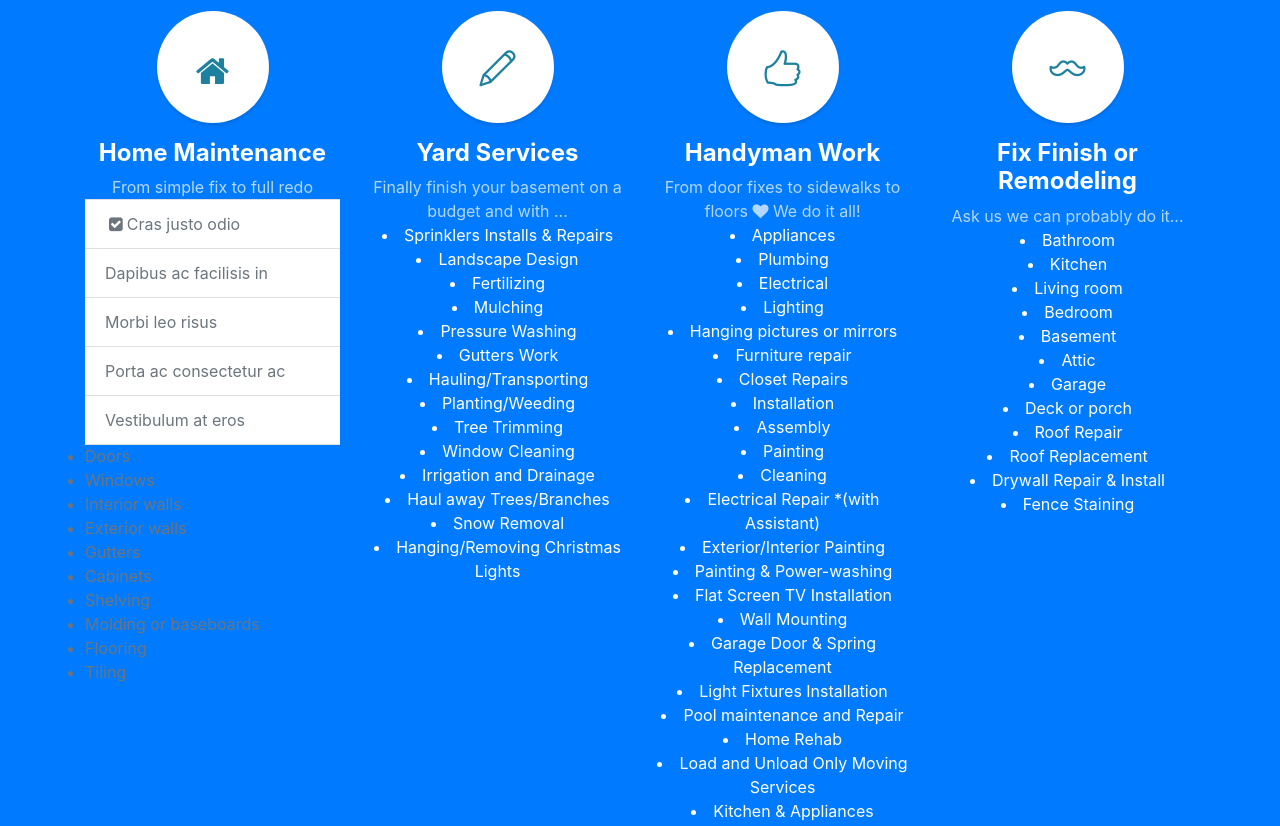
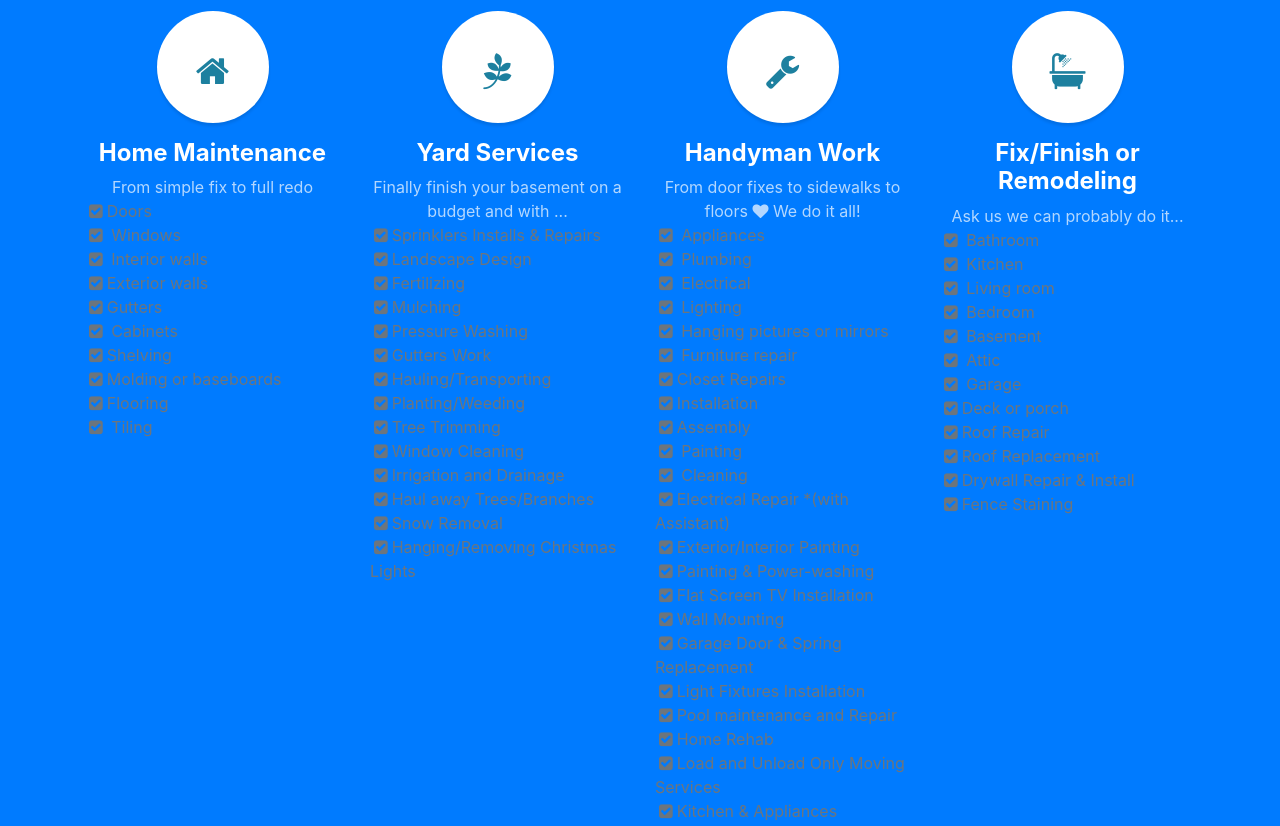
Before and after one commit to murffious/Deseret-Handyman-LLC, a website with bundled scripts: page index.html in a window 1280 px wide. Shown: the part 2180-3006 px from the top of the page. Built offline with nearby package versions, Linux system fonts and the light colour scheme; files whose address does not match are found by name.

Commit message:
done with v1 minus portfolio work add ons with pics

```diff
--- a/css/custom.css
+++ b/css/custom.css
@@ -60,15 +60,16 @@ ul.services-list li {
   background-size: cover;
   max-height: 370.25px;
 }
-
+/*
 .offerings:before {
   font-family: FontAwesome;
   content: "\f14a";
   display: inline-block;
-  padding-right: 3px;
-  vertical-align: middle;
+  padding: 5px;
+  vertical-align: text-top;
 
-}
+} */
+
 .offerings {
   list-style-type: none;
 }
--- a/index.html
+++ b/index.html
@@ -193,63 +193,60 @@
           </h4>
           <p class="text-faded mb-0">From simple fix to full redo</p>
           <ul class="list-group list-group-flush text-secondary text-left" >
-            <li class="list-group-item"><i class="fa fa-check-square success" style="padding: 4px" aria-hidden="true"></i>Cras justo odio</li>
-            <li class="list-group-item">Dapibus ac facilisis in</li>
-            <li class="list-group-item">Morbi leo risus</li>
-            <li class="list-group-item">Porta ac consectetur ac</li>
-            <li class="list-group-item">Vestibulum at eros</li>
-            <li>Doors</li>
-            <li> Windows</li>
-            <li> Interior walls</li>
-            <li>Exterior walls</li>
-            <li>Gutters</li>
-            <li> Cabinets</li>
-            <li>Shelving</li>
-            <li>Molding or baseboards</li>
-            <li>Flooring</li>
-            <li> Tiling</li>
+            <li class="offerings"><i class="fa fa-check-square success" style="padding: 4px;" aria-hidden="true"></i>Doors</li>
+            <li class="offerings"><i class="fa fa-check-square success" style="padding: 4px;" aria-hidden="true"></i> Windows</li>
+            <li class="offerings"><i class="fa fa-check-square success" style="padding: 4px;" aria-hidden="true"></i> Interior walls</li>
+            <li class="offerings"><i class="fa fa-check-square success" style="padding: 4px;" aria-hidden="true"></i>Exterior walls</li>
+            <li class="offerings"><i class="fa fa-check-square success" style="padding: 4px;" aria-hidden="true"></i>Gutters</li>
+            <li class="offerings"><i class="fa fa-check-square success" style="padding: 4px;" aria-hidden="true"></i> Cabinets</li>
+            <li class="offerings"><i class="fa fa-check-square success" style="padding: 4px;" aria-hidden="true"></i>Shelving</li>
+            <li class="offerings"><i class="fa fa-check-square success" style="padding: 4px;" aria-hidden="true"></i>Molding or baseboards</li>
+            <li class="offerings"><i class="fa fa-check-square success" style="padding: 4px;" aria-hidden="true"></i>Flooring</li>
+            <li class="offerings"><i class="fa fa-check-square success" style="padding: 4px;" aria-hidden="true"></i> Tiling</li>
           </ul>
         </div>
         <div class="col-lg-3 col-md-6 mb-5 mb-lg-0">
           <span class="service-icon rounded-circle mx-auto mb-3">
-            <i class="icon-pencil"></i>
+            <i class="fa fa-pagelines" aria-hidden="true"></i>
           </span>
           <h4>
             <strong>Yard Services</strong>
           </h4>
           <p class="text-faded mb-0">Finally finish your basement on a budget and with ...</p>
-          <li>Sprinklers Installs &amp; Repairs</li>
+          <ul class="list-group list-group-flush text-secondary text-left" >
+          <li class="offerings"><i class="fa fa-check-square success" style="padding: 4px;" aria-hidden="true"></i>Sprinklers Installs &amp; Repairs</li>
 
-          <li>Landscape Design</li>
+          <li class="offerings"><i class="fa fa-check-square success" style="padding: 4px;" aria-hidden="true"></i>Landscape Design</li>
 
-          <li>Fertilizing
+          <li class="offerings"><i class="fa fa-check-square success" style="padding: 4px;" aria-hidden="true"></i>Fertilizing
 
-            <li>Mulching</li>
+            <li class="offerings"><i class="fa fa-check-square success" style="padding: 4px;" aria-hidden="true"></i>Mulching</li>
 
-            <li>Pressure Washing</li>
+            <li class="offerings"><i class="fa fa-check-square success" style="padding: 4px;" aria-hidden="true"></i>Pressure Washing</li>
 
-            <li>Gutters Work</li>
+            <li class="offerings"><i class="fa fa-check-square success" style="padding: 4px;" aria-hidden="true"></i>Gutters Work</li>
 
-            <li>Hauling/Transporting</li>
+            <li class="offerings"><i class="fa fa-check-square success" style="padding: 4px;" aria-hidden="true"></i>Hauling/Transporting</li>
 
-            <li>Planting/Weeding</li>
+            <li class="offerings"><i class="fa fa-check-square success" style="padding: 4px;" aria-hidden="true"></i>Planting/Weeding</li>
 
-            <li>Tree Trimming</li>
+            <li class="offerings"><i class="fa fa-check-square success" style="padding: 4px;" aria-hidden="true"></i>Tree Trimming</li>
 
-            <li>Window Cleaning</li>
+            <li class="offerings"><i class="fa fa-check-square success" style="padding: 4px;" aria-hidden="true"></i>Window Cleaning</li>
 
-            <li>Irrigation and Drainage</li>
+            <li class="offerings"><i class="fa fa-check-square success" style="padding: 4px;" aria-hidden="true"></i>Irrigation and Drainage</li>
 
-            <li>Haul away Trees/Branches</li>
+            <li class="offerings"><i class="fa fa-check-square success" style="padding: 4px;" aria-hidden="true"></i>Haul away Trees/Branches</li>
 
-            <li>Snow Removal</li>
+            <li class="offerings"><i class="fa fa-check-square success" style="padding: 4px;" aria-hidden="true"></i>Snow Removal</li>
 
-            <li>Hanging/Removing Christmas Lights
+            <li class="offerings"><i class="fa fa-check-square success" style="padding: 4px;" aria-hidden="true"></i>Hanging/Removing Christmas Lights
             </li>
+          </ul>
         </div>
         <div class="col-lg-3 col-md-6 mb-5 mb-md-0">
           <span class="service-icon rounded-circle mx-auto mb-3">
-            <i class="icon-like"></i>
+            <i class="fa fa-wrench" aria-hidden="true"></i>
           </span>
 
           <h4>
@@ -258,67 +255,70 @@
           <p class="text-faded mb-0">From door fixes to sidewalks to floors
             <i class="fa fa-heart"></i>
             We do it all!</p>
-            <li> Appliances</li>
-          <li> Plumbing</li>
-          <li> Electrical</li>
-          <li> Lighting</li>
-          <li> Hanging pictures or mirrors</li>
-          <li> Furniture repair </li>
-          <li>Closet Repairs
+            <ul class="list-group list-group-flush text-secondary text-left" >
+            <li class="offerings"><i class="fa fa-check-square success" style="padding: 4px;" aria-hidden="true"></i> Appliances</li>
+          <li class="offerings"><i class="fa fa-check-square success" style="padding: 4px;" aria-hidden="true"></i> Plumbing</li>
+          <li class="offerings"><i class="fa fa-check-square success" style="padding: 4px;" aria-hidden="true"></i> Electrical</li>
+          <li class="offerings"><i class="fa fa-check-square success" style="padding: 4px;" aria-hidden="true"></i> Lighting</li>
+          <li class="offerings"><i class="fa fa-check-square success" style="padding: 4px;" aria-hidden="true"></i> Hanging pictures or mirrors</li>
+          <li class="offerings"><i class="fa fa-check-square success" style="padding: 4px;" aria-hidden="true"></i> Furniture repair </li>
+          <li class="offerings"><i class="fa fa-check-square success" style="padding: 4px;" aria-hidden="true"></i>Closet Repairs
           </li>
-          <li>Installation</li>
-          <li>Assembly</li>
-          <li> Painting</li>
-          <li> Cleaning</li>
-          <li>Electrical Repair *(with Assistant)</li>
+          <li class="offerings"><i class="fa fa-check-square success" style="padding: 4px;" aria-hidden="true"></i>Installation</li>
+          <li class="offerings"><i class="fa fa-check-square success" style="padding: 4px;" aria-hidden="true"></i>Assembly</li>
+          <li class="offerings"><i class="fa fa-check-square success" style="padding: 4px;" aria-hidden="true"></i> Painting</li>
+          <li class="offerings"><i class="fa fa-check-square success" style="padding: 4px;" aria-hidden="true"></i> Cleaning</li>
+          <li class="offerings"><i class="fa fa-check-square success" style="padding: 4px;" aria-hidden="true"></i>Electrical Repair *(with Assistant)</li>
 
-          <li>Exterior/Interior Painting</li>
+          <li class="offerings"><i class="fa fa-check-square success" style="padding: 4px;" aria-hidden="true"></i>Exterior/Interior Painting</li>
 
-          <li>Painting &amp; Power-washing</li>
+          <li class="offerings"><i class="fa fa-check-square success" style="padding: 4px;" aria-hidden="true"></i>Painting &amp; Power-washing</li>
 
-          <li>Flat Screen TV Installation</li>
+          <li class="offerings"><i class="fa fa-check-square success" style="padding: 4px;" aria-hidden="true"></i>Flat Screen TV Installation</li>
 
-          <li>Wall Mounting</li>
+          <li class="offerings"><i class="fa fa-check-square success" style="padding: 4px;" aria-hidden="true"></i>Wall Mounting</li>
 
-          <li>Garage Door &amp; Spring Replacement</li>
+          <li class="offerings"><i class="fa fa-check-square success" style="padding: 4px;" aria-hidden="true"></i>Garage Door &amp; Spring Replacement</li>
 
-          <li>Light Fixtures Installation</li>
+          <li class="offerings"><i class="fa fa-check-square success" style="padding: 4px;" aria-hidden="true"></i>Light Fixtures Installation</li>
 
-          <li>Pool maintenance and Repair</li>
+          <li class="offerings"><i class="fa fa-check-square success" style="padding: 4px;" aria-hidden="true"></i>Pool maintenance and Repair</li>
 
-          <li>Home Rehab</li>
+          <li class="offerings"><i class="fa fa-check-square success" style="padding: 4px;" aria-hidden="true"></i>Home Rehab</li>
 
-          <li>Load and Unload Only Moving Services</li>
+          <li class="offerings"><i class="fa fa-check-square success" style="padding: 4px;" aria-hidden="true"></i>Load and Unload Only Moving Services</li>
 
-          <li>Kitchen &amp; Appliances</li>
+          <li class="offerings"><i class="fa fa-check-square success" style="padding: 4px;" aria-hidden="true"></i>Kitchen &amp; Appliances</li>
+        </ul>
         </div>
         <div class="col-lg-3 col-md-6">
           <span class="service-icon rounded-circle mx-auto mb-3">
-            <i class="icon-mustache"></i>
+            <i class="fa fa-bath" aria-hidden="true"></i>
           </span>
           <h4>
-            <strong>Fix Finish or Remodeling</strong>
+            <strong>Fix/Finish or Remodeling</strong>
           </h4>
           <p class="text-faded mb-0">Ask us we can probably do it...</p>
+          <ul class="list-group list-group-flush text-secondary text-left" >
+          <li class="offerings"><i class="fa fa-check-square success" style="padding: 4px;" aria-hidden="true"></i> Bathroom</li>
+          <li class="offerings"><i class="fa fa-check-square success" style="padding: 4px;" aria-hidden="true"></i> Kitchen</li>
+          <li class="offerings"><i class="fa fa-check-square success" style="padding: 4px;" aria-hidden="true"></i> Living room</li>
+          <li class="offerings"><i class="fa fa-check-square success" style="padding: 4px;" aria-hidden="true"></i> Bedroom</li>
+          <li class="offerings"><i class="fa fa-check-square success" style="padding: 4px;" aria-hidden="true"></i> Basement</li>
+          <li class="offerings"><i class="fa fa-check-square success" style="padding: 4px;" aria-hidden="true"></i> Attic</li>
+          <li class="offerings"><i class="fa fa-check-square success" style="padding: 4px;" aria-hidden="true"></i> Garage</li>
+          <li class="offerings"><i class="fa fa-check-square success" style="padding: 4px;" aria-hidden="true"></i>Deck or porch</li>
 
-          <li> Bathroom</li>
-          <li> Kitchen</li>
-          <li> Living room</li>
-          <li> Bedroom</li>
-          <li> Basement</li>
-          <li> Attic</li>
-          <li> Garage</li>
-          <li>Deck or porch</li>
+          <li class="offerings"><i class="fa fa-check-square success" style="padding: 4px;" aria-hidden="true"></i>Roof Repair</li>
 
-          <li>Roof Repair</li>
+          <li class="offerings"><i class="fa fa-check-square success" style="padding: 4px;" aria-hidden="true"></i>Roof Replacement</li>
 
-          <li>Roof Replacement</li>
-
-          <li>Drywall Repair &amp; Install</li>
+          <li class="offerings"><i class="fa fa-check-square success" style="padding: 4px;" aria-hidden="true"></i>Drywall Repair &amp; Install</li>
 
 
 
-          <li>Fence Staining</li>
+          <li class="offerings"><i class="fa fa-check-square success" style="padding: 4px;" aria-hidden="true"></i>Fence Staining</li>
+        </ul>
         </div>
       </div>
     </div>
```
Also changed, not shown: README.md, css/custom.min.css.
